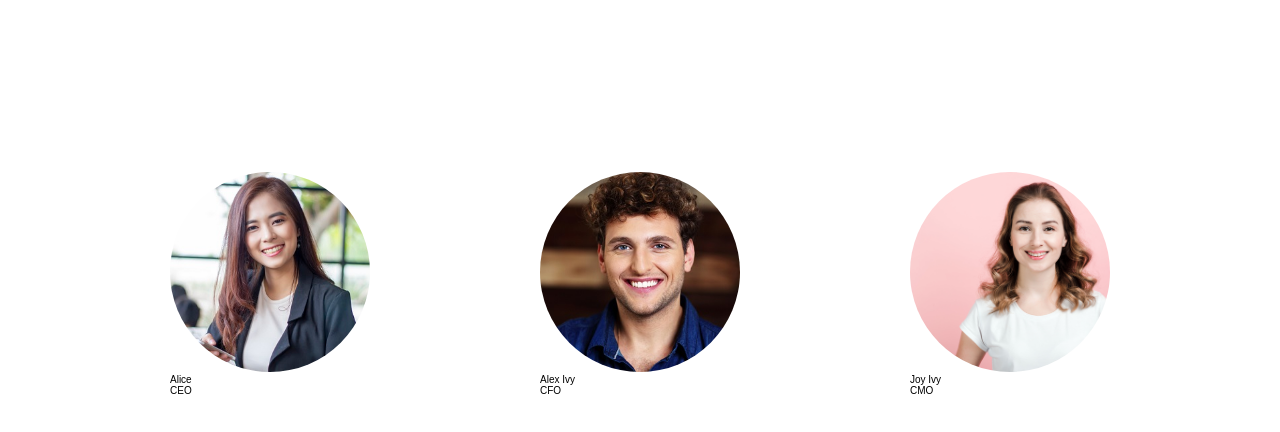
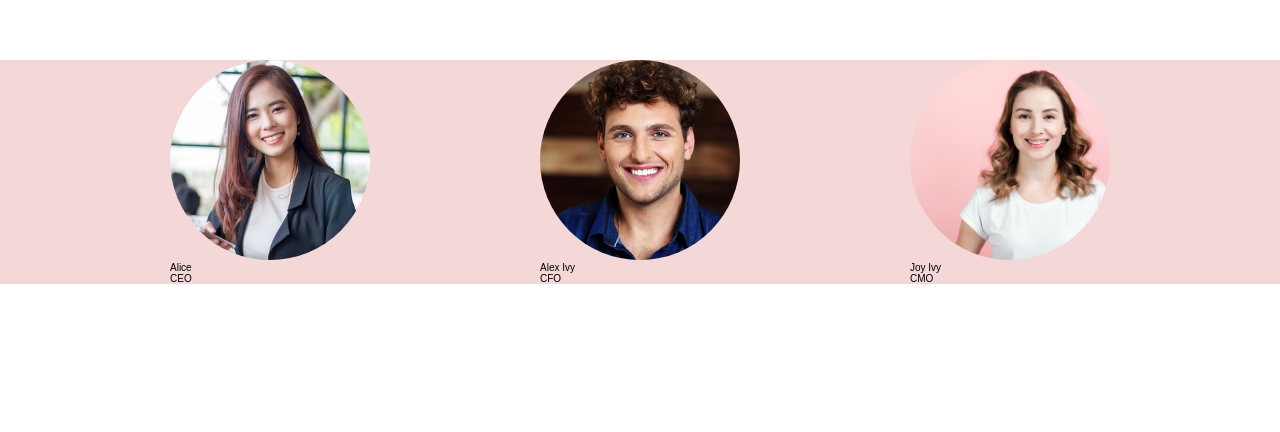
Before and after one commit to JAMAL-MOHAMED-JALDESA-2893/flex-personal_info_card, a plain HTML site: page index.html in a window 1280 px wide. Shown: the part 228-660 px from the top of the page. Drawn offline with Linux system fonts and the light colour scheme.

Commit message:
add style profile cards

```diff
--- a/style.css
+++ b/style.css
@@ -16,7 +16,8 @@ body{
     display: flex;
     justify-content: space-evenly;
     margin-top: 50vh;
-    transform: translateY(-50);
+    transform: translateY(-50%);
+    background-color: #f4d7d7;
 }
 
 .profile-cards__card--img{
```
